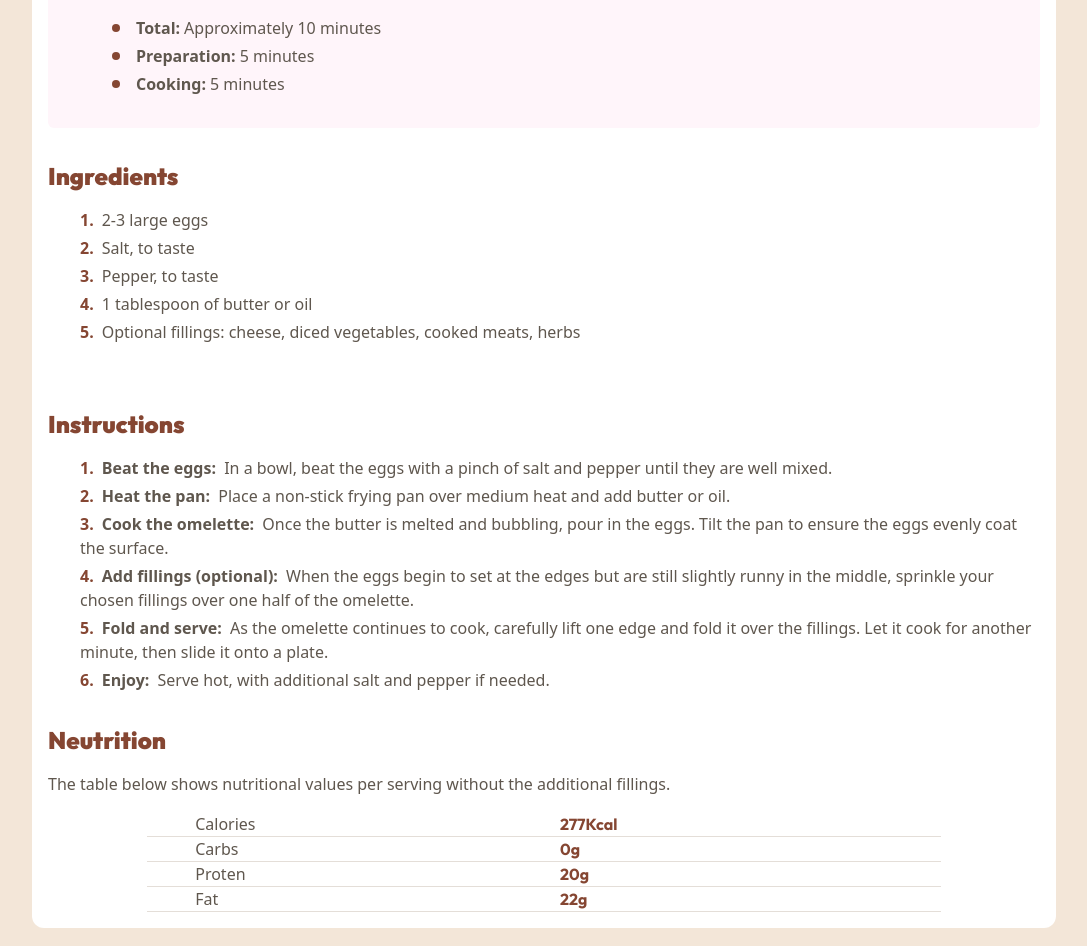
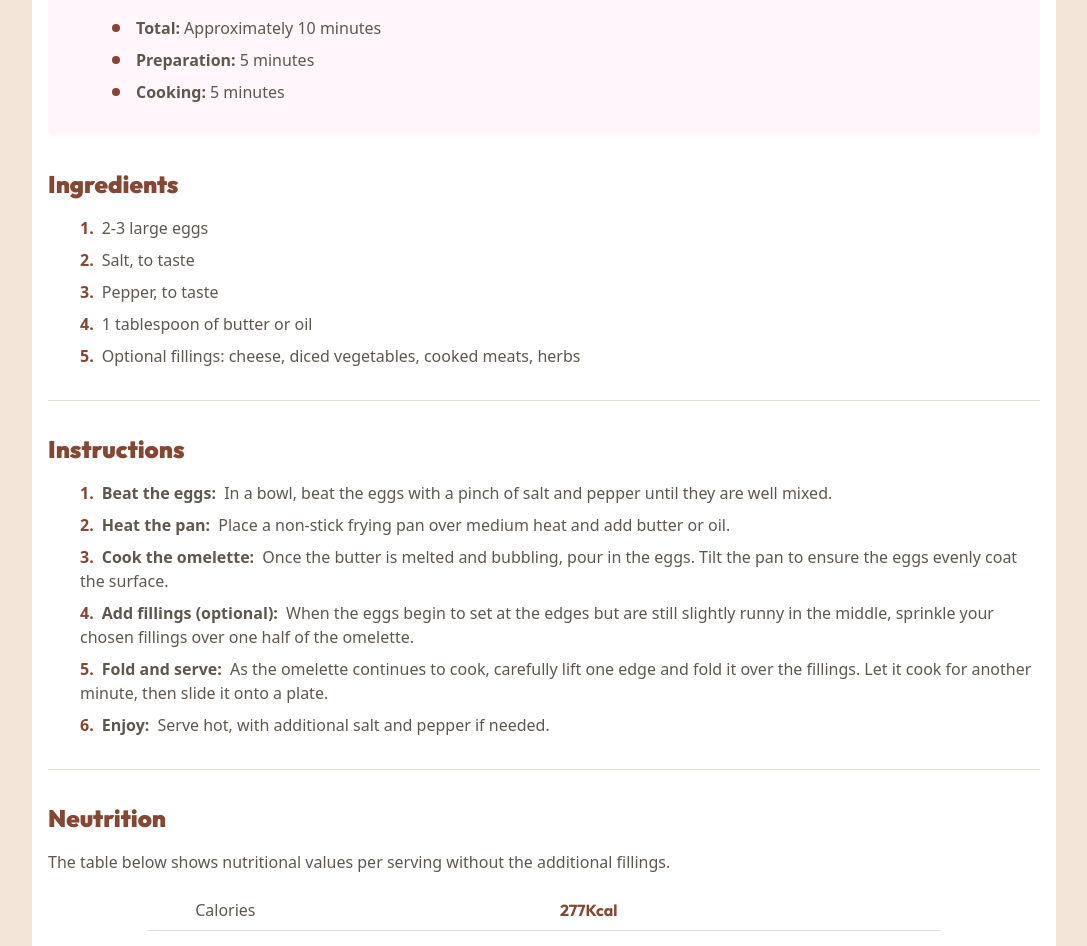
Before and after one commit to bakryelzzubair/recipe-page-main, a React (Vite) app: page / in a window 1280 px wide. Shown: the part 726-1672 px from the top of the page, without its empty margins (96-1183 px from the left). Built offline with nearby package versions, Linux system fonts and the light colour scheme.

Commit message:
design repaired

```diff
--- a/src/App.jsx
+++ b/src/App.jsx
@@ -31,7 +31,7 @@ const App = () => {
             <h2 className="text-primary-Rose-800 font-outfit text-md sm:text-xl md:text-2xl font-bold md:font-black mb-4">
               Preparation time
             </h2>
-            <ul className=" ml-8 space-y-1">
+            <ul className=" ml-8 space-y-2">
               {preperations.map((item) => (
                 <li key={item.id} className="flex items-center">
                   <span className="w-2 h-2 rounded-full bg-primary-Brown-800 inline-block mr-4"></span>
@@ -45,11 +45,11 @@ const App = () => {
           </section>
 
           {/* ingredients section */}
-          <section className="py-8">
+          <section className="py-8 border-b border-primary-stone-150">
             <h2 className="text-primary-Brown-800 font-outfit text-md sm:text-xl md:text-2xl font-bold md:font-black mb-4">
               Ingredients
             </h2>
-            <ul className=" ml-8 space-y-1 auto-numbering">
+            <ul className=" ml-8 space-y-2 auto-numbering">
               {ingredients.map((item) => (
                 <li key={item.id} className="">
                   {/* <span className="text-primary-Brown-800 inline-block mr-4 font-bold sm:font-black">{`${item.id}. `}</span> */}
@@ -60,11 +60,11 @@ const App = () => {
           </section>
 
           {/* instructions section */}
-          <section className="py-8">
+          <section className="py-8 border-b border-primary-stone-150">
             <h2 className="text-primary-Brown-800 font-outfit text-md sm:text-xl md:text-2xl font-bold md:font-black mb-4">
               Instructions
             </h2>
-            <ol className=" ml-8 space-y-1 auto-numbering">
+            <ol className=" ml-8 space-y-2 auto-numbering">
               {instructions.map((item) => (
                 <li key={item.id}>
                   <span className="text-primary-Stone-600 font-bold sm:font-black mr-1">{`${item.title}: `}</span>
@@ -75,7 +75,7 @@ const App = () => {
           </section>
 
           {/* neutrition section */}
-          <section>
+          <section className="py-8">
             <h2 className="text-primary-Brown-800 font-outfit text-md sm:text-xl md:text-2xl font-bold md:font-black mb-4">
               Neutrition
             </h2>
@@ -83,11 +83,11 @@ const App = () => {
               The table below shows nutritional values per serving without the
               additional fillings.
             </p>
-            <table className="w-full sm:w-4/5 md:5/6 lg:h-9/12 mx-auto">
+            <table className="w-full sm:w-4/5 md:5/6 lg:h-9/12 mx-auto space-y-2">
               {neutrition.map((item) => (
                 <tr
                   key={item.id}
-                  className="border-b border-primary-stone-150 grid grid-cols-2 px-12 gap-x-8"
+                  className="border-b border-primary-stone-150 grid grid-cols-2 px-12 gap-x-8 py-1 sm:py-2"
                 >
                   <td>{item.title}</td>
                   <td className="text-primary-Brown-800 font-outfit font-bold">
```
